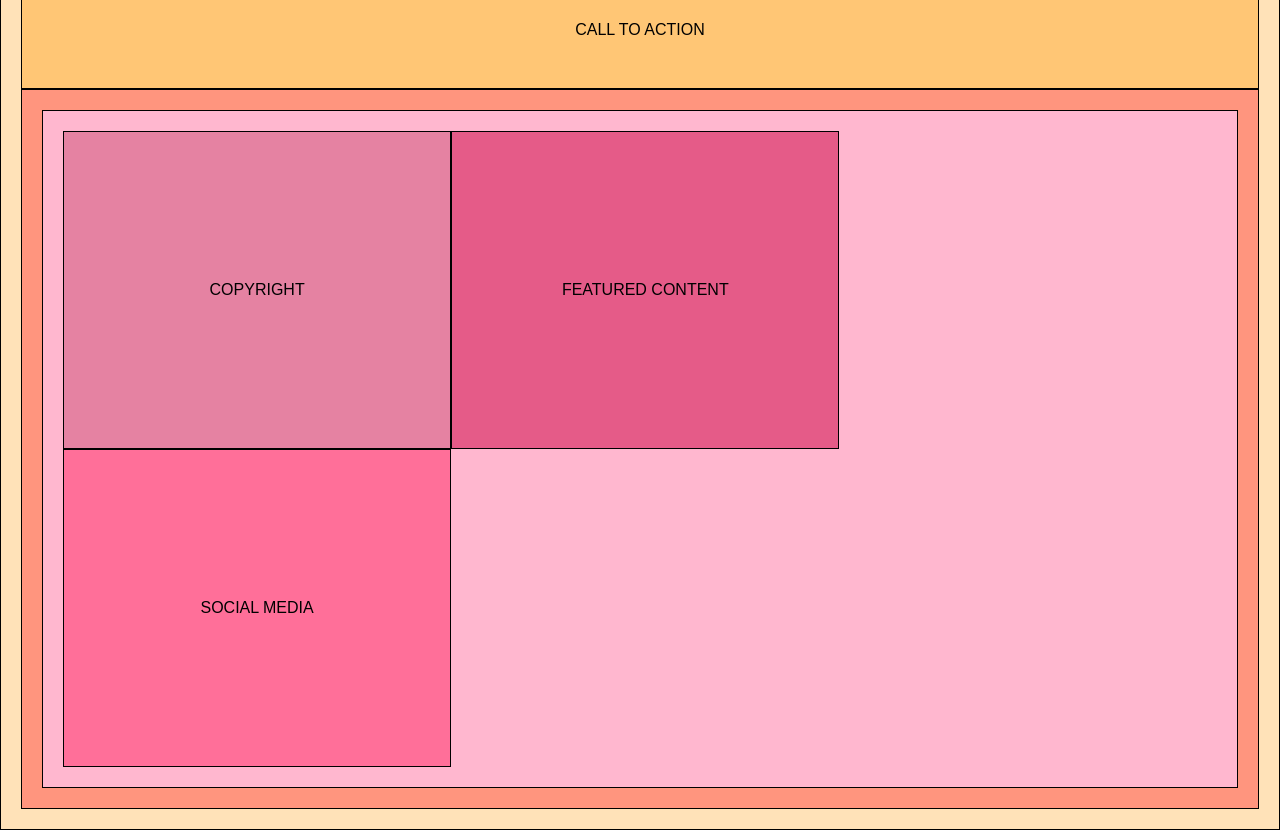
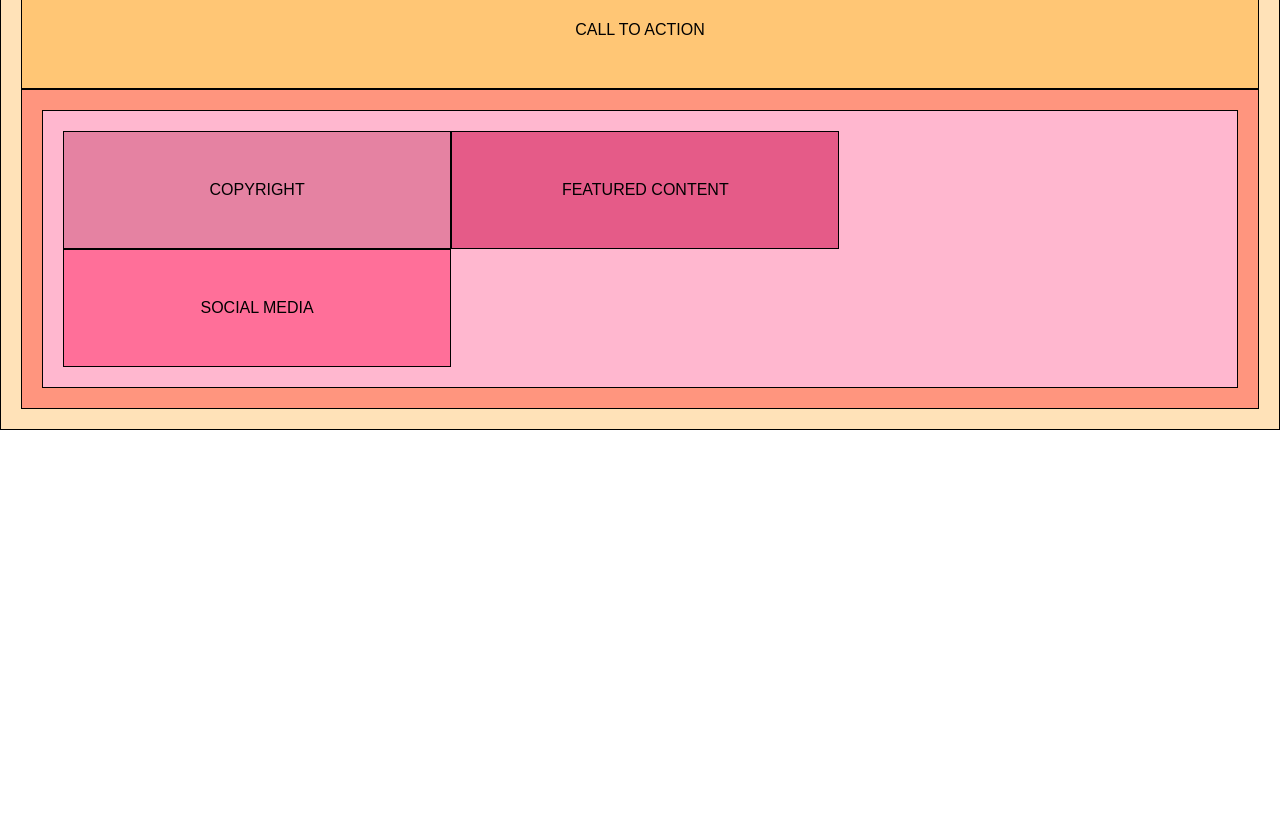
Before and after one commit to liiito/liiito.github.io, a plain HTML site: page unit_6/index.html in a window 1280 px wide. Shown: the part 2420-3250 px from the top of the page. After the commit the page ends 2850 px from the top, so only its background shows below. Drawn offline with Linux system fonts and the light colour scheme.

Commit message:
update to 6

```diff
--- a/unit_6/css/style.css
+++ b/unit_6/css/style.css
@@ -83,6 +83,30 @@ article {
     width: 30%;
 }
 
+#left2 {
+    background-color: #E582A2;
+    float: left;
+    padding-top: 50px;
+    padding-bottom: 50px;
+    width: 30%;
+}
+
+#center2 {
+    background-color: #E55B88;
+    float: left;
+    padding-top: 50px;
+    padding-bottom: 50px;
+    width: 30%;
+}
+
+#right2 {
+    background-color: #ff6F99;
+    float: left;
+    padding-top: 50px;
+    padding-bottom: 50px;
+    width: 30%;
+}
+
 footer {
     background-color: #FF957E;
     border: 1px black solid;
--- a/unit_6/index.html
+++ b/unit_6/index.html
@@ -78,15 +78,15 @@
 
 	<section id="three_column" class="clearfix">
 
-		<div id="left">
+		<div id="left2">
 		<h2>COPYRIGHT</h2>
 		</div>
 
-		<div id="center">
+		<div id="center2">
 		<h2>FEATURED CONTENT</h2>
 		</div>
 
-		<div id="right">
+		<div id="right2">
 		<h2>SOCIAL MEDIA</h2>
 		</div>
 
```
